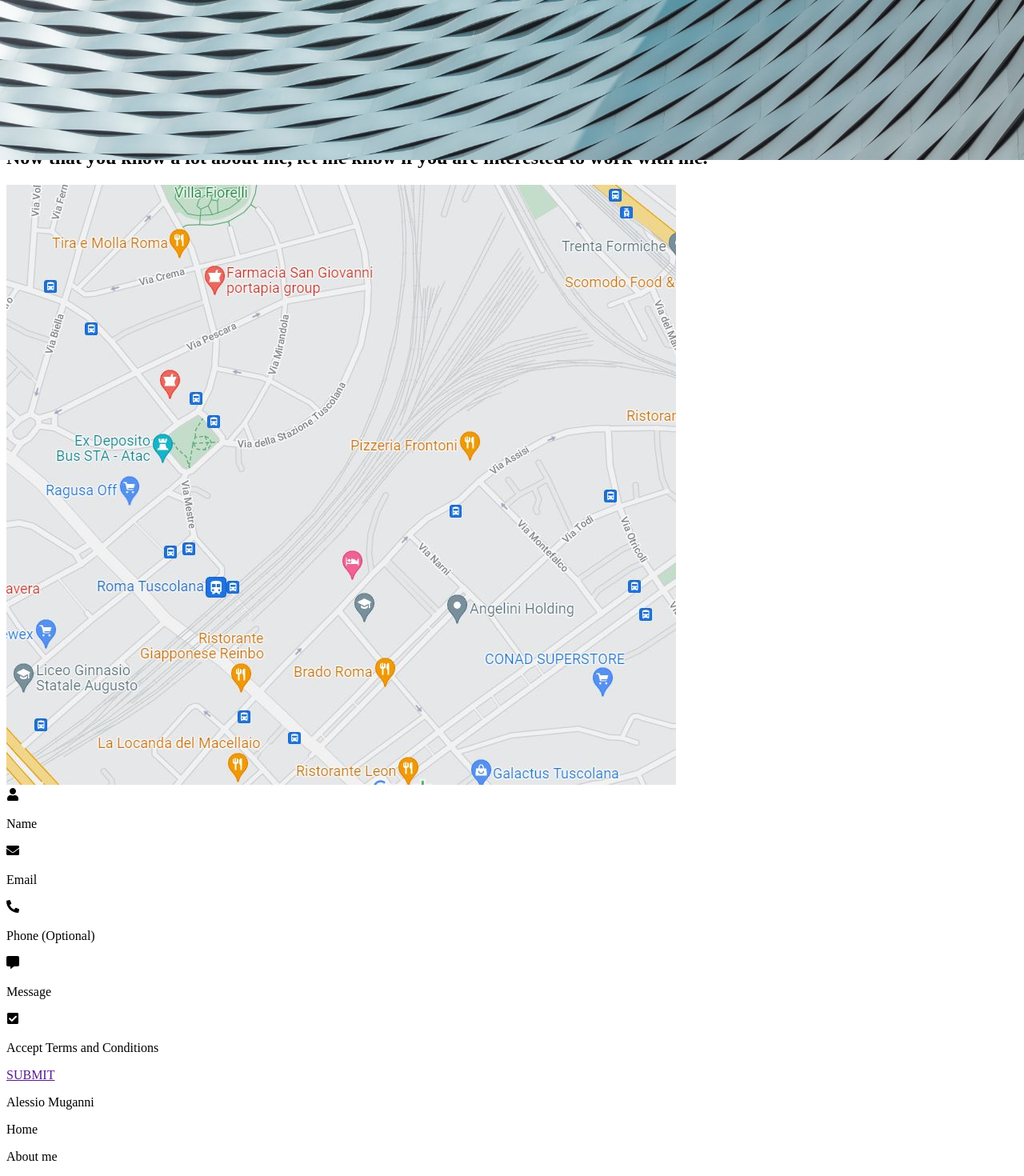
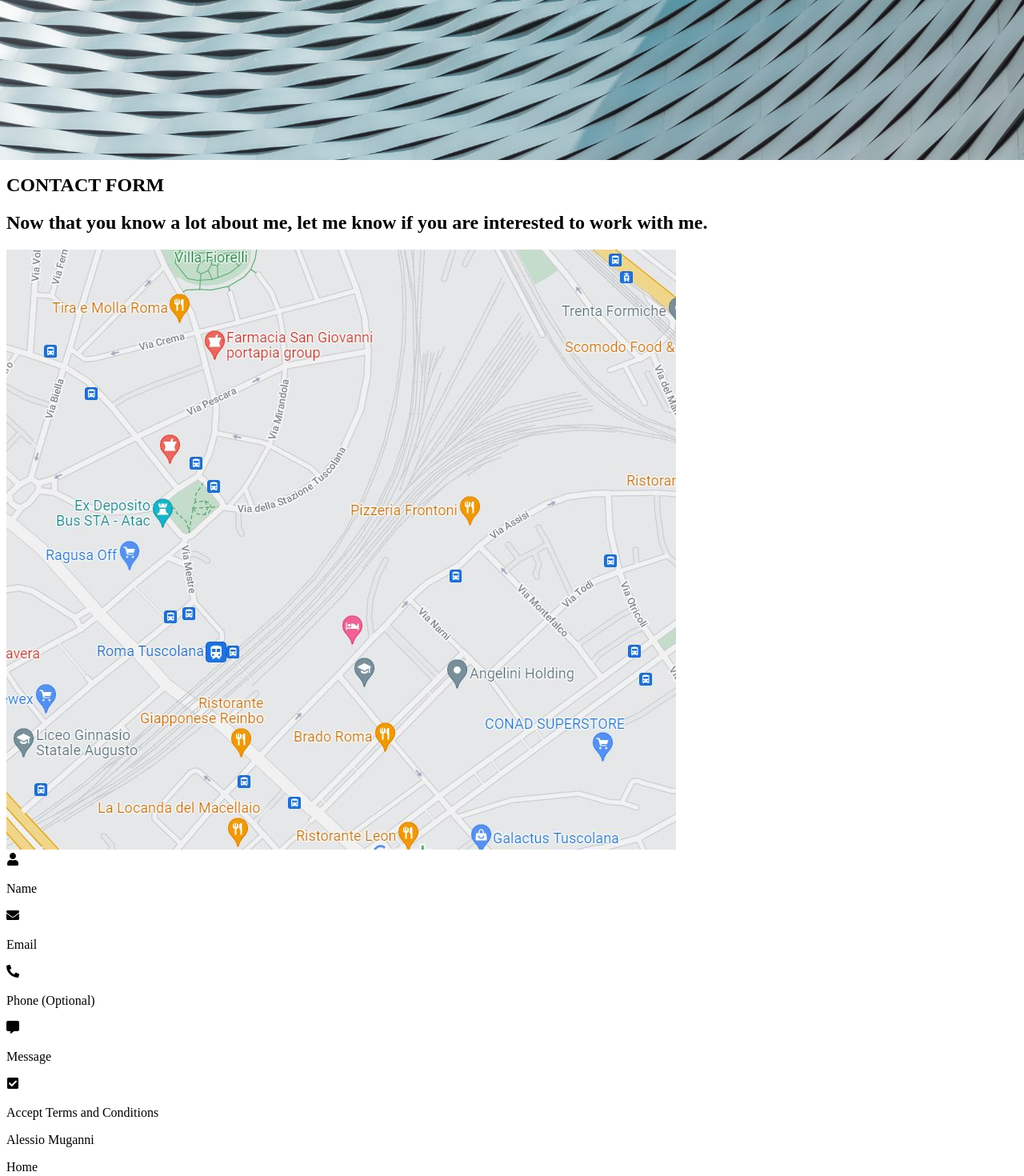
Before and after one commit to afordigital/prueba, a Next.js app: page / in a window 1280 px wide. Shown: the part 600-2070 px from the top of the page at 80% size. Built offline with nearby package versions, Linux system fonts and the light colour scheme.

Commit message:
updates with formik
introduction to user validation

```diff
--- a/components/About.js
+++ b/components/About.js
@@ -2,18 +2,18 @@ import Link from 'next/link'
 
 const About = () => {
   return (
-    <div id='about' class='w-full max-w-7xl mx-auto p-4 pt-20'>
-      <div class='w-full grid grid-cols-2'>
-        <div class='col-span-2 md:col-span-1 relative min-h-[200px] md:min-h-none'>
-          <img class='rounded-lg' src='/alessio.jpg' alt='Alessio Muganni' />
+    <div id='about' className='w-full max-w-7xl mx-auto p-4 pt-20'>
+      <div className='w-full grid grid-cols-2'>
+        <div className='col-span-2 md:col-span-1 relative min-h-[200px] md:min-h-none'>
+          <img className='rounded-lg' src='/alessio.jpg' alt='Alessio Muganni' />
         </div>
-        <div class='col-span-2 md:col-span-1 p-10'>
-          <h2 class='mb-5 text-5xl justify-left lg:text-3xl xl:text-5xl xl:mb-4 lg:mb-2 font-semibold tracking-wider text-gray-800'>ABOUT ME</h2>
+        <div className='col-span-2 md:col-span-1 p-10'>
+          <h2 className='mb-5 text-5xl justify-left lg:text-3xl xl:text-5xl xl:mb-4 lg:mb-2 font-semibold tracking-wider text-gray-800'>ABOUT ME</h2>
           <div>
-            <h3 class='text-justify text-md sm:text-lg md:text-xl lg:text-base xl:text-xl 2xl:text-1xl mb-6 text-gray-800'>Sed ut perspiciatis unde omnis iste natus error sit voluptatem accusantium doloremque laudantium, totam rem aperiam, eaque ipsa quae ab illo inventore veritatis et quasi architecto beatae vitae dicta sunt explicabo. Nemo enim ipsam voluptatem quia voluptas sit aspernatur aut odit aut fugit, sed quia consequuntur magni dolores eos qui ratione voluptatem sequi nesciunt. </h3>
-            <nav class='text-center p-3 m-5 justify-center md:text-4 lg:text-base xl:text-xl cursor-pointer bg-blue-500 hover:bg-blue-700 text-gray-50 rounded-full'>
+            <h3 className='text-justify text-md sm:text-lg md:text-xl lg:text-base xl:text-xl 2xl:text-1xl mb-6 text-gray-800'>Sed ut perspiciatis unde omnis iste natus error sit voluptatem accusantium doloremque laudantium, totam rem aperiam, eaque ipsa quae ab illo inventore veritatis et quasi architecto beatae vitae dicta sunt explicabo. Nemo enim ipsam voluptatem quia voluptas sit aspernatur aut odit aut fugit, sed quia consequuntur magni dolores eos qui ratione voluptatem sequi nesciunt. </h3>
+            <nav className='text-center p-3 m-5 justify-center md:text-4 lg:text-base xl:text-xl cursor-pointer bg-blue-500 hover:bg-blue-700 text-gray-50 rounded-full'>
               <Link href='/timeline'>VIEW MY PORTFOLIO</Link>
-            </nav>
+            </nav>º
           </div>
         </div>
       </div>
--- a/components/ContactForm.js
+++ b/components/ContactForm.js
@@ -1,47 +1,103 @@
-import { FaUser, FaEnvelope, FaPhoneAlt, FaCommentAlt, FaCheckSquare } from 'react-icons/fa'
-import Link from 'next/link'
+import {
+  FaUser,
+  FaEnvelope,
+  FaPhoneAlt,
+  FaCommentAlt,
+  FaCheckSquare
+} from 'react-icons/fa'
+// import Link from 'next/link'
+import React from 'react'
+import { Formik } from 'formik'
 
 const ContactForm = () => {
   return (
-    <div id='contact' class='w-full max-w-7xl mx-auto p-4 pt-20 pb-20'>
+    <>
+      <Formik
+        initialValues={{
+          nombre: '',
+          email: ''
+        }}
+        onSubmit={() => {
+          console.log('Formulario enviado')
+        }}
+      >
+        {({ values, handleSubmit, handleChange, handleBlur }) => (
+          <form className='formulario' onSubmit={handleSubmit}>
             <div>
-        <h2 class='text-5xl lg:text-3xl xl:text-5xl font-semibold tracking-wider'>CONTACT FORM</h2>
-        <div class='w-full grid grid-cols-2'>
-          <div class='col-span-2 md:col-span-1 relative min-h-[200px] md:min-h-none pt-2'>
-            <h2 class='text-justify text-md pt-2 sm:text-lg md:text-xl lg:text-base xl:text-2xl 2xl:text-xl'>Now that you know a lot about me, let me know if you are interested to work with me.</h2>
-            <img src='/maps-alessio.JPG' class='w-full pt-8' />
+              <label htmlFor='nombre'>Nombre</label>
+              <input
+                type='text'
+                id='nombre'
+                name='nombre'
+                placeholder='name'
+                value={values.nombre}
+                onChange={handleChange}
+                onBlur={handleBlur}
+              />
             </div>
-          <div class='col-span-2 md:col-span-1'>
-            <div class='tracking-wider text-gray-800 pl-16 md:pl-12 pr-20 text-md sm:text-lg md:text-xl lg:text-base xl:text-2xl 2xl:text-xl'>
-              <div class='text-left font-semibold inline-flex'>
-                <FaUser class='mt-1' /><p class='pl-3'>Name</p>
+            <div>
+              <label htmlFor='email'>Email</label>
+              <input
+                type='text'
+                id='email'
+                name='email'
+                placeholder='name@email.com'
+                value={values.email}
+                onChange={handleChange}
+                onBlur={handleBlur}
+              />
             </div>
-              <div class='bg-blue-100 w-full h-14 rounded-lg mt-3 mb-4 shadow-lg' />
-              <div class='text-left font-semibold inline-flex'>
-                <FaEnvelope class='mt-1' /><p class='pl-3'>Email</p>
+            <button type='submit'>Enviar</button>
+          </form>
+        )}
+      </Formik>
+      <div id='contact' className='w-full max-w-7xl mx-auto p-4 pt-20 pb-20'>
+        <div>
+          <h2 className='text-5xl lg:text-3xl xl:text-5xl font-semibold tracking-wider'>
+            CONTACT FORM
+          </h2>
+          <div className='w-full grid grid-cols-2'>
+            <div className='col-span-2 md:col-span-1 relative min-h-[200px] md:min-h-none pt-2'>
+              <h2 className='text-justify text-md pt-2 sm:text-lg md:text-xl lg:text-base xl:text-2xl 2xl:text-xl'>
+                Now that you know a lot about me, let me know if you are
+                interested to work with me.
+              </h2>
+              <img src='/maps-alessio.JPG' className='w-full pt-8' />
             </div>
-              <div class='bg-blue-100 w-full h-14 rounded-lg mt-3 mb-4 shadow-lg' />
-              <div class='text-left font-semibold inline-flex'>
-                <FaPhoneAlt class='mt-1' /><p class='pl-3'>Phone (Optional)</p>
+            <div className='col-span-2 md:col-span-1'>
+              <div className='tracking-wider text-gray-800 pl-16 md:pl-12 pr-20 text-md sm:text-lg md:text-xl lg:text-base xl:text-2xl 2xl:text-xl'>
+                <div className='text-left font-semibold inline-flex'>
+                  <FaUser className='mt-1' />
+                  <p className='pl-3'>Name</p>
                 </div>
-              <div class='bg-blue-100 w-full h-14 rounded-lg mt-3 mb-4 shadow-lg' />
-              <div class='text-left font-semibold inline-flex'>
-                <FaCommentAlt class='mt-1' /><p class='pl-3'>Message</p>
+                <div className='bg-blue-100 w-full h-14 rounded-lg mt-3 mb-4 shadow-lg' />
+                <div className='text-left font-semibold inline-flex'>
+                  <FaEnvelope className='mt-1' />
+                  <p className='pl-3'>Email</p>
                 </div>
-              <div class='bg-blue-100 w-full h-24 rounded-lg mt-3 mb-4 shadow-lg' />
-              <div class='justify-center text-center'>
-                <div class='font-semibold inline-flex'>
-                  <FaCheckSquare class='mt-1' /><p class='pl-3'>Accept Terms and Conditions</p>
+                <div className='bg-blue-100 w-full h-14 rounded-lg mt-3 mb-4 shadow-lg' />
+                <div className='text-left font-semibold inline-flex'>
+                  <FaPhoneAlt className='mt-1' />
+                  <p className='pl-3'>Phone (Optional)</p>
                 </div>
-                <nav class='text-center p-3 m-5 justify-center md:text-4 lg:text-base xl:text-xl cursor-pointer bg-blue-500 hover:bg-blue-700 text-gray-50 rounded-full'>
-                  <Link href=''>SUBMIT</Link>
-                </nav>
+                <div className='bg-blue-100 w-full h-14 rounded-lg mt-3 mb-4 shadow-lg' />
+                <div className='text-left font-semibold inline-flex'>
+                  <FaCommentAlt className='mt-1' />
+                  <p className='pl-3'>Message</p>
+                </div>
+                <div className='bg-blue-100 w-full h-24 rounded-lg mt-3 mb-4 shadow-lg' />
+                <div className='justify-center text-center'>
+                  <div className='font-semibold inline-flex'>
+                    <FaCheckSquare className='mt-1' />
+                    <p className='pl-3'>Accept Terms and Conditions</p>
                   </div>
                 </div>
               </div>
             </div>
           </div>
         </div>
+      </div>
+    </>
   )
 }
 
--- a/components/Footer.js
+++ b/components/Footer.js
@@ -2,15 +2,15 @@ import { FaFacebookSquare, FaLinkedin, FaInstagram } from 'react-icons/fa'
 
 const Footer = () => {
   return (
-    <div id='footer' class='w-screen bg-gray-300 mt-8 text-xl tracking-wide'>
-      <div class='w-full max-w-7xl mx-auto flex flex-row px-4 py-8 font-semibold'>
+    <div id='footer' className='w-screen bg-gray-300 mt-8 text-xl tracking-wide'>
+      <div className='w-full max-w-7xl mx-auto flex flex-row px-4 py-8 font-semibold'>
         <p>Alessio Muganni</p>
-        <div class='ml-auto flex flex-col md:flex-row cursor-pointer gap-12 text-xl'>
+        <div className='ml-auto flex flex-col md:flex-row cursor-pointer gap-12 text-xl'>
           <p>Home</p>
           <p>About me</p>
           <p>Contact</p>
         </div>
-        <div class='ml-auto flex flex-col md:flex-row cursor-pointer gap-12'>
+        <div className='ml-auto flex flex-col md:flex-row cursor-pointer gap-12'>
           <p><FaFacebookSquare /> </p>
           <p><FaLinkedin /> </p>
           <p><FaInstagram /> </p>
--- a/components/Hero.js
+++ b/components/Hero.js
@@ -3,21 +3,21 @@ import Image from 'next/image'
 
 const Hero = () => {
   return (
-    <div id='hero' class='h-screen w-screen relative'>
-      <div class='bg-gradient-to-t from-gray-700 via-transparent to-transparent bg-opacity-10 absolute top-0 h-screen z-10 w-screen' />
+    <div id='hero' className='h-screen w-screen relative'>
+      <div className='bg-gradient-to-t from-gray-700 via-transparent to-transparent bg-opacity-10 absolute top-0 h-screen z-10 w-screen' />
       <Image
         src='/hero-cover.jpg'
         layout='fill'
         objectFit='cover'
       />
-      <nav class='flex items-center tracking-wide ml-16 pt-10 2xl:text-2xl xl:text-2xl lg:text-lg md:text-md sm:text-md font-semibold text-white'>
-        <div class='visible md:invisible flex flex-1 flex-end justify-end pr-0 md:pr-20 cursor-pointer gap-12'>
+      <nav className='flex items-center tracking-wide ml-16 pt-10 2xl:text-2xl xl:text-2xl lg:text-lg md:text-md sm:text-md font-semibold text-white'>
+        <div className='visible md:invisible flex flex-1 flex-end justify-end pr-0 md:pr-20 cursor-pointer gap-12'>
           <FaBars />
         </div>
       </nav>
-      <div class='absolute top-0 h-screen w-screen z-20'>
-        <div class='h-screen w-full max-w-7xl mx-auto flex flex-row'>
-          <h1 class='mt-auto mb-16 p-4 text-3xl md:text-5xl xl:text-7xl text-white'>
+      <div className='absolute top-0 h-screen w-screen z-20'>
+        <div className='h-screen w-full max-w-7xl mx-auto flex flex-row'>
+          <h1 className='mt-auto mb-16 p-4 text-3xl md:text-5xl xl:text-7xl text-white'>
             {' '}
             I CALL ARCHITECTURE THE FROZEN MUSIC
           </h1>
--- a/components/Nav.js
+++ b/components/Nav.js
@@ -1,12 +1,12 @@
 const Nav = () => {
   return (
-    <div id='nav' class='absolute top-0 h-screen w-screen z-20 overflow-x-hidden'>
-      <div class='h-screen w-full max-w-7xl mx-auto text-white pt-8 flex flex-row p-4'>
-        <p class='text-3xl'>Alessio Muganni</p>
-        <div class='flex flex-row ml-auto text-3xl gap-5 cursor-pointer'>
-          <p class='mr-4'> Home</p>
-          <p class='mr-4'> About me</p>
-          <p class='mr-4'> Contact </p>
+    <div id='nav' className='absolute top-0 h-screen w-screen z-20 overflow-x-hidden'>
+      <div className='h-screen w-full max-w-7xl mx-auto text-white pt-8 flex flex-row p-4'>
+        <p className='text-3xl'>Alessio Muganni</p>
+        <div className='flex flex-row ml-auto text-3xl gap-5 cursor-pointer'>
+          <p className='mr-4'> Home</p>
+          <p className='mr-4'> About me</p>
+          <p className='mr-4'> Contact </p>
         </div>
       </div>
     </div>
```
Lines whose indentation alone changed are shown as unchanged.
